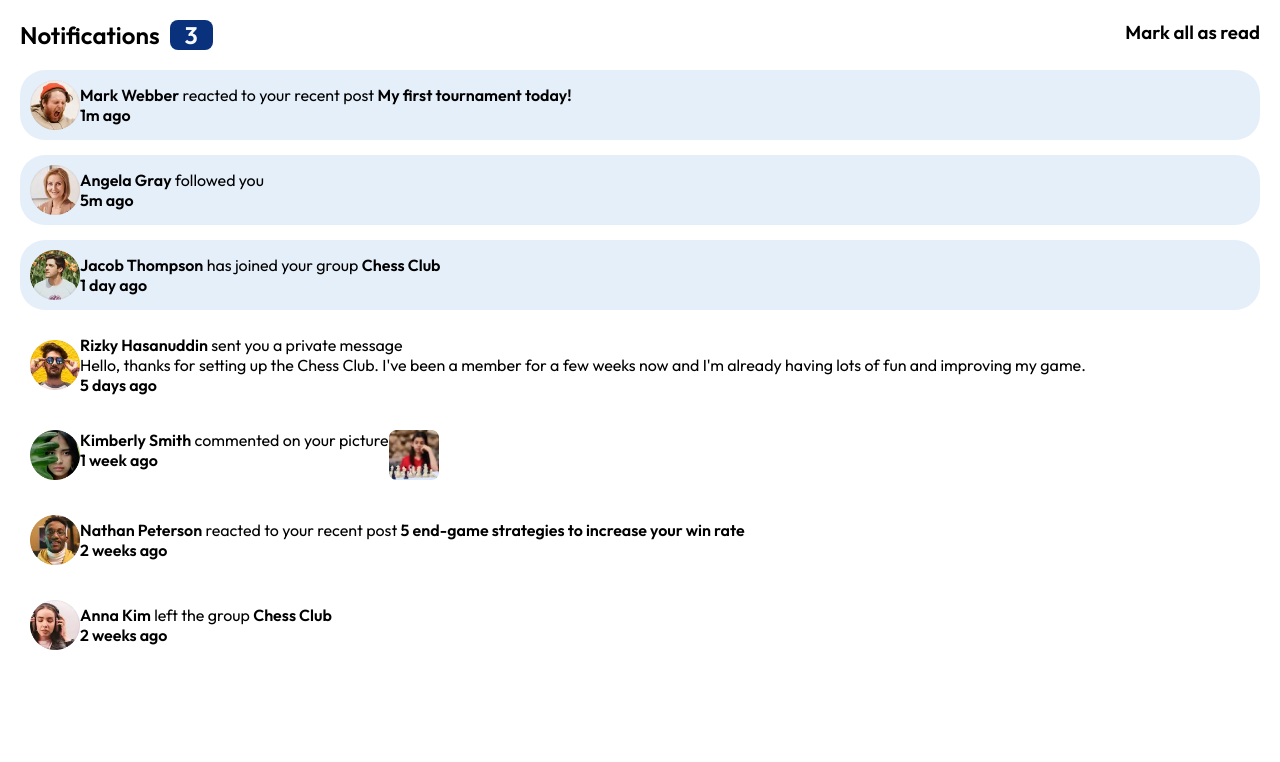
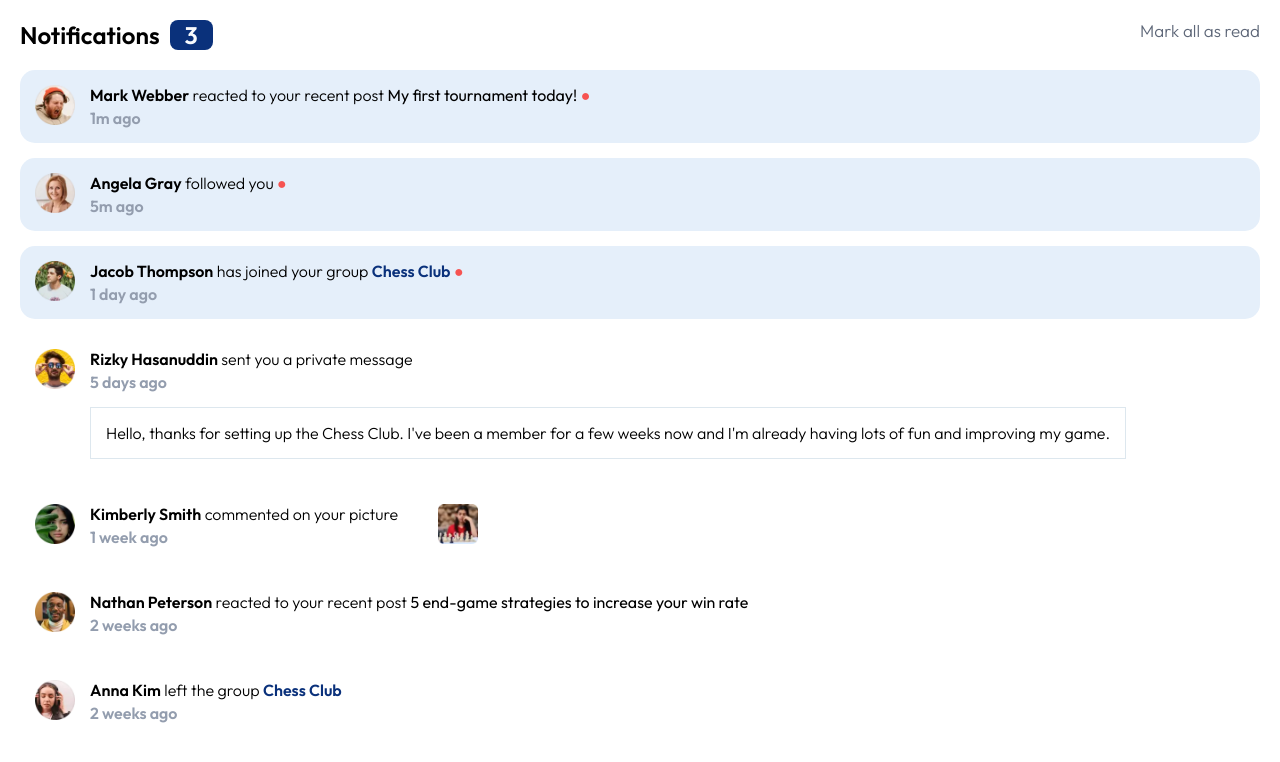
Before and after one commit to carlosalbertoC/notificationsPage, a plain HTML site: page index.html in a window 1280 px wide. Drawn offline with Linux system fonts and the light colour scheme.

Commit message:
movil desing check

```diff
--- a/index.html
+++ b/index.html
@@ -49,8 +49,8 @@
       <img src="assets/images/avatar-rizky-hasanuddin.webp" alt="">
       <div class="bubble">
         <p><span class="user">Rizky Hasanuddin</span> sent you a private message</p>
-        <p>Hello, thanks for setting up the Chess Club. I've been a member for a few weeks now and I'm already having lots of fun and improving my game.</p>
         <h4>5 days ago</h4>
+        <p class="p-rizky">Hello, thanks for setting up the Chess Club. I've been a member for a few weeks now and I'm already having lots of fun and improving my game.</p>
       </div>
     </div>
     <div>
--- a/style.css
+++ b/style.css
@@ -6,6 +6,7 @@
 body {
     background: hsl(0, 0%, 100%);
     font-family: 'Outfit', sans-serif;
+    font-weight: 100;
 }
 
 section {
@@ -17,9 +18,19 @@ p {
 }
 
 span {
-    font-weight: 600;
+    font-weight: 500;
 }
 
+h3 {
+    color: hsl(219, 12%, 42%);
+    font-size: 17px;
+    font-weight: 200;
+}
+
+h4 {
+    color: hsl(219, 14%, 63%);
+    margin-top: 3px;
+}
 
 
 .header {
@@ -43,19 +54,25 @@ span {
 .not-col > div {
     margin-bottom: 15px;
     display: flex;
-    padding: 10px;
-    align-items: center;
+    padding: 15px;
+    /* align-items: flex-start; */
+    gap: 15px;
 }
 
 .not-col img {
-    width: 50px;
-    height: 50px;
+    width: 40px;
+    height: 40px;
 
 }
 
 .not-col div.active{
     background: hsl(211, 68%, 94%);
-    border-radius: 25px;
+    border-radius: 15px;
+}
+
+div.active p::after{
+    content: "  ●";
+    color: hsl(1, 90%, 64%);
 }
 
 .user {
@@ -70,8 +87,22 @@ span {
 .kimberly {
     display: flex;
     justify-content: space-between;
+    gap: 15px;
 }
 
 .k-bubble {
     display: flex;
+    gap: 40px;
 }
+
+.p-rizky {
+    margin-top: 15px;
+    border: 1px solid hsl(205, 33%, 90%);
+    padding: 15px;
+}
+
+
+.bold-blue {
+    color: hsl(219, 85%, 26%);
+    font-weight: 900;
+}
```
